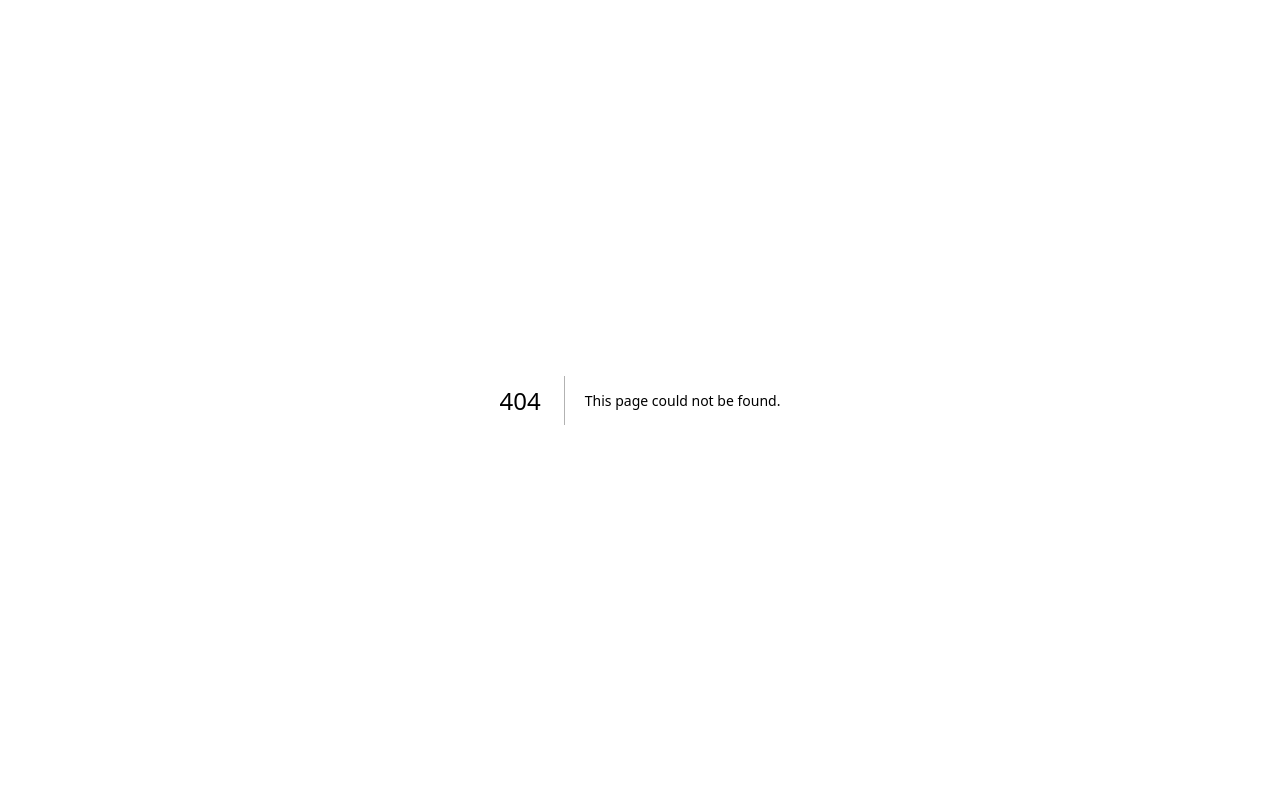
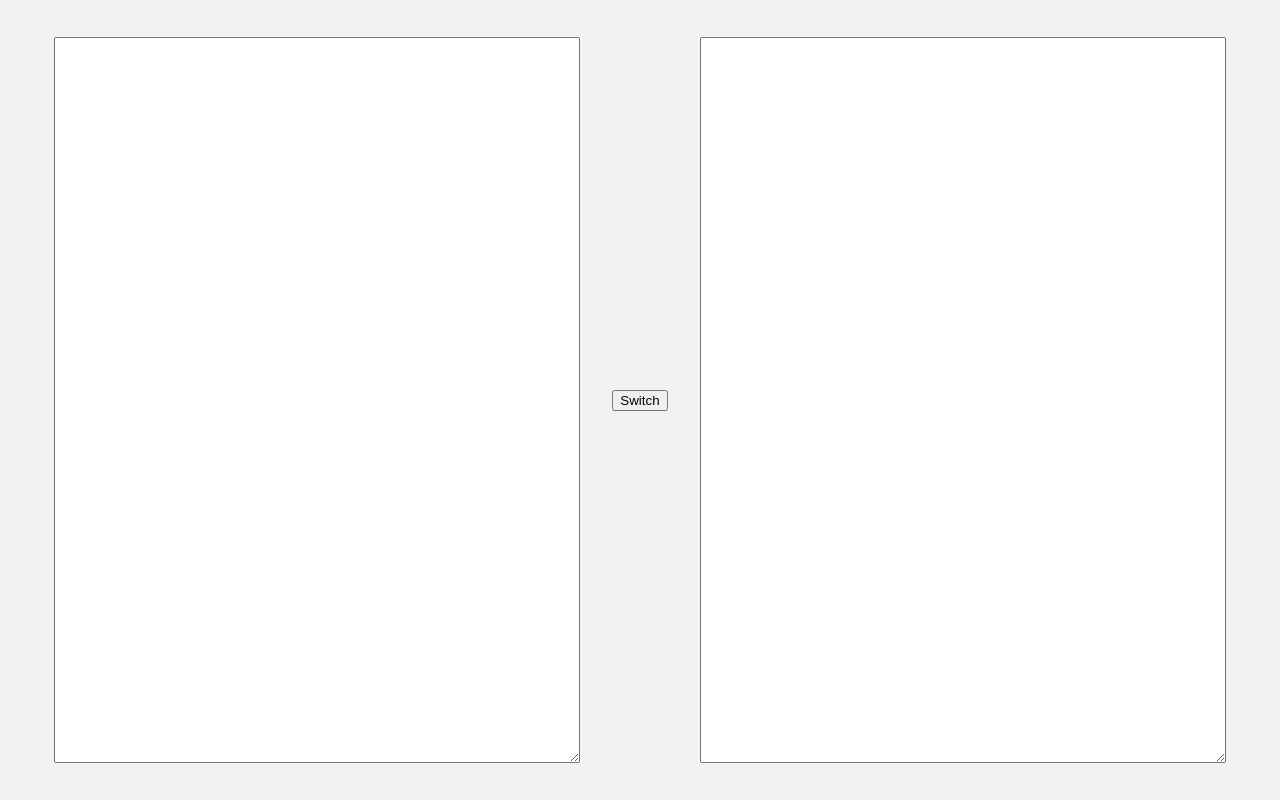
Before and after one commit to dsapr/dsapr.com, a Next.js app: page /tools/JSON2Class in a window 1280 px wide. Before the commit this address had no page. Built offline with nearby package versions, Linux system fonts and the light colour scheme.

Commit message:
WIP: Adding new feature

```diff
--- a/pages/index.js
+++ b/pages/index.js
@@ -18,7 +18,7 @@ export default function Home (props) {
         <Content />
         <Footer />
       </Wrapper>
-      <Plum/>
+
     </App>
   )
 }
--- /dev/null
+++ b/pages/tools/JSON2Class.js
@@ -0,0 +1,55 @@
+import { useState } from "react";
+import styled from "styled-components";
+import JsonUtil from "../../utils/JsonUtil";
+
+const Container = styled.div`
+  background-color: #f2f2f2;
+  height: 100vh;
+  width: 100vw;
+  display: flex;
+  justify-content: center;
+  align-items: center;
+  margin: 0;
+  padding: 0;
+`;
+const Input = styled.textarea`
+  height: 90vh;
+  width: 65vh;
+  margin: 2rem;
+`;
+const Output = styled.textarea`
+  height: 90vh;
+  width: 65vh;
+  margin: 2rem;
+`;
+
+export default function MyComponent() {
+  const [text, setText] = useState("");
+  const [outText, setOutText] = useState("");
+
+  const handleSubmit = (e) => {
+    if (!JsonUtil.isJson(text)) {
+      alert("Is not json!");
+    } else {
+      let jsonObj = JSON.parse(text);
+      // 格式化输入框json
+      setText(JSON.stringify(jsonObj, null, 2));
+
+      console.log("===========")
+      for (const key in jsonObj) {
+        if (jsonObj.hasOwnProperty(key)) {
+          const value = jsonObj[key];
+          console.log(key + ": " + value,"-type:",typeof(value),"isArr:",Array.isArray(value));
+        }
+      }
+    }
+  };
+
+  return (
+    <Container>
+      <Input value={text} onChange={(e) => setText(e.target.value)} />
+      <button onClick={handleSubmit}>Switch</button>
+      <Output value={outText} />
+    </Container>
+  );
+}
--- /dev/null
+++ b/utils/JsonUtil.js
@@ -0,0 +1,14 @@
+const { cache } = require("react");
+
+class JsonUtil {
+    static isJson(str) {
+        try {
+            JSON.parse(str)
+            return true;
+        } catch(e) {
+            return false;
+        }
+    }
+}
+
+export default JsonUtil;
```
Also changed, not shown: components/Wrapper.js (+9 -3 lines), components/home/content.js (+8 -1 lines), components/home/section-hero.js (+19 -14 lines), pages/blog.js (added, +11 -0 lines).
